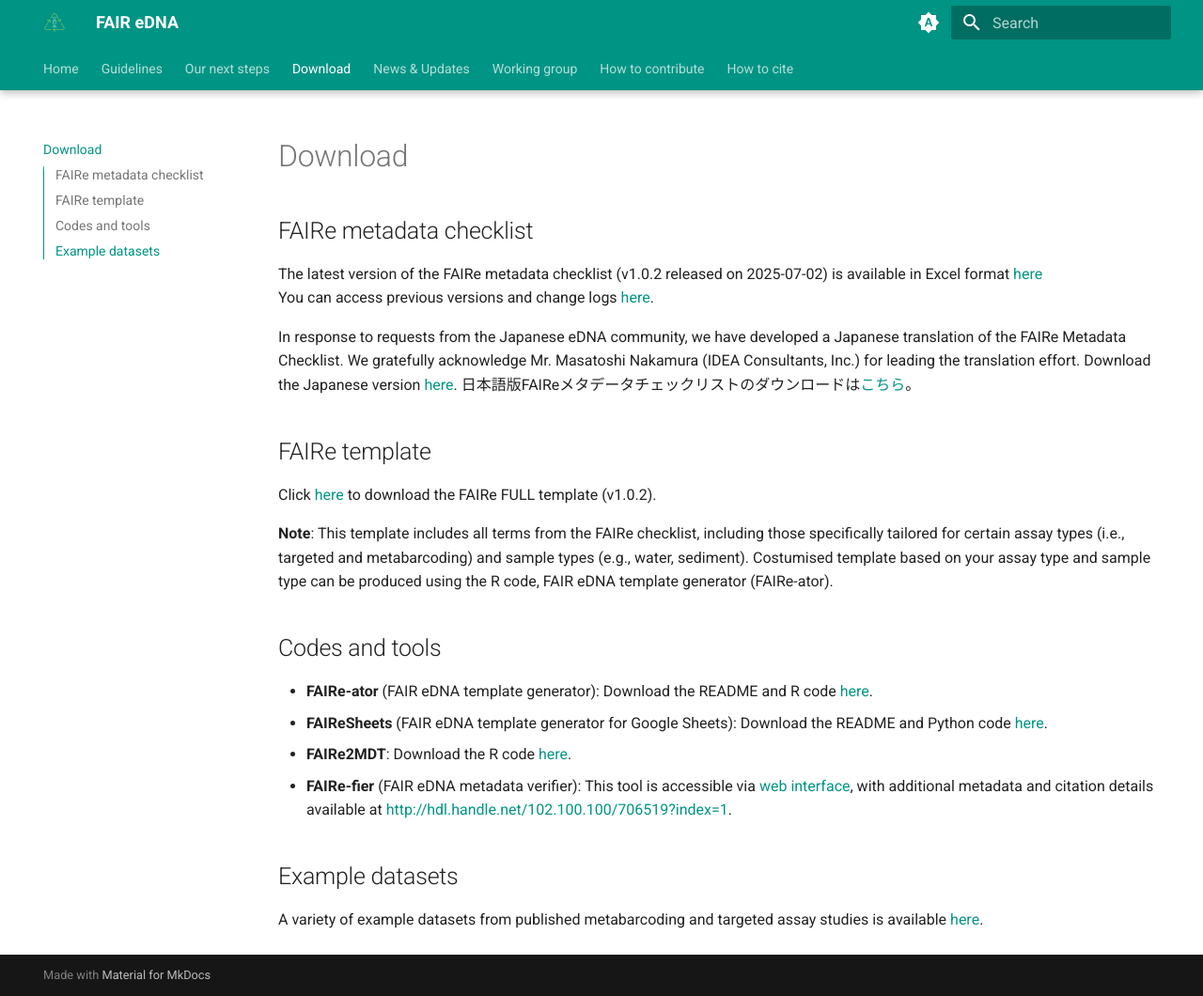
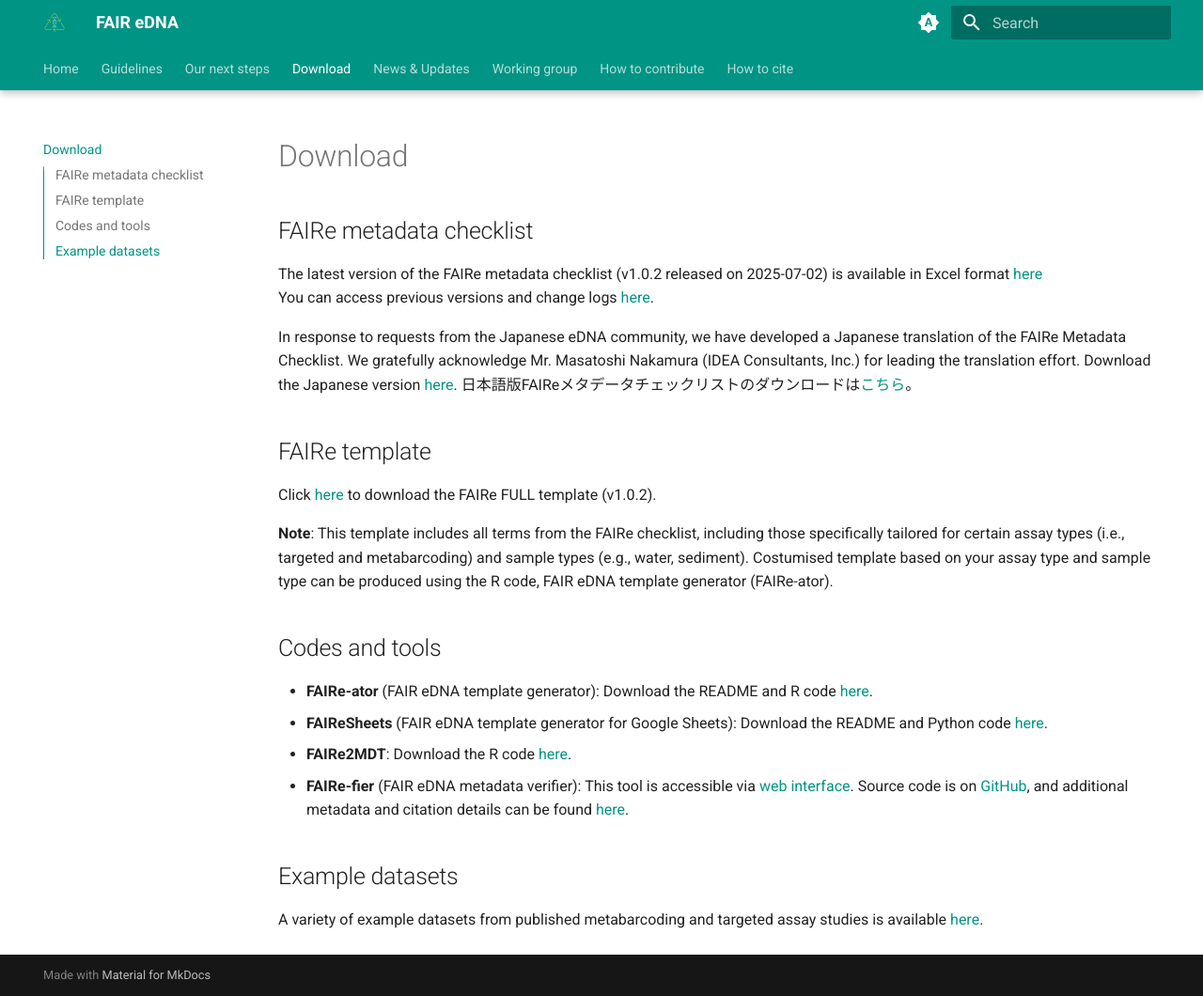
Before and after one commit to FAIR-eDNA/FAIR-eDNA.github.io, an MkDocs documentation site: the page built from docs/download.md, in a window 1280 px wide and 1060 px high. Shown: the whole window at 94% size. Built offline with MkDocs 1.6.1 and Material for MkDocs 9.7.7, drawn with Linux system fonts in a browser that asks for light colours.

Commit message:
Update download.md
Adding FAIRe fier github page for source code

```diff
--- a/docs/download.md
+++ b/docs/download.md
@@ -14,7 +14,7 @@ Click [here](https://github.com/FAIR-eDNA/FAIRe_checklist/blob/main/FAIRe_checkl
 - **FAIRe-ator** (FAIR eDNA template generator): Download the README and R code [here](https://github.com/FAIR-eDNA/FAIRe-ator/blob/main).
 - **FAIReSheets** (FAIR eDNA template generator for Google Sheets): Download the README and Python code [here](https://github.com/aomlomics/fairesheets).
 - **FAIRe2MDT**: Download the R code [here](https://github.com/FAIR-eDNA/FAIRe2MDT/blob/main/FAIRe2MDT.R).
-- **FAIRe-fier** (FAIR eDNA metadata verifier): This tool is accessible via [web interface](https://shiny.csiro.au/FAIRe-fier/), with additional metadata and citation details available at [http://hdl.handle.net/102.100.100/706519?index=1](http://hdl.handle.net/102.100.100/706519?index=1).
+- **FAIRe-fier** (FAIR eDNA metadata verifier): This tool is accessible via [web interface](https://shiny.csiro.au/FAIRe-fier/). Source code is on [GitHub](https://github.com/csiro/FAIRe-fier), and additional metadata and citation details can be found [here](http://hdl.handle.net/102.100.100/706519?index=1).
 
 ## Example datasets
 A variety of example datasets from published metabarcoding and targeted assay studies is available [here](https://github.com/FAIR-eDNA/FAIR-eDNA.github.io/tree/main/docs/examples).
```
